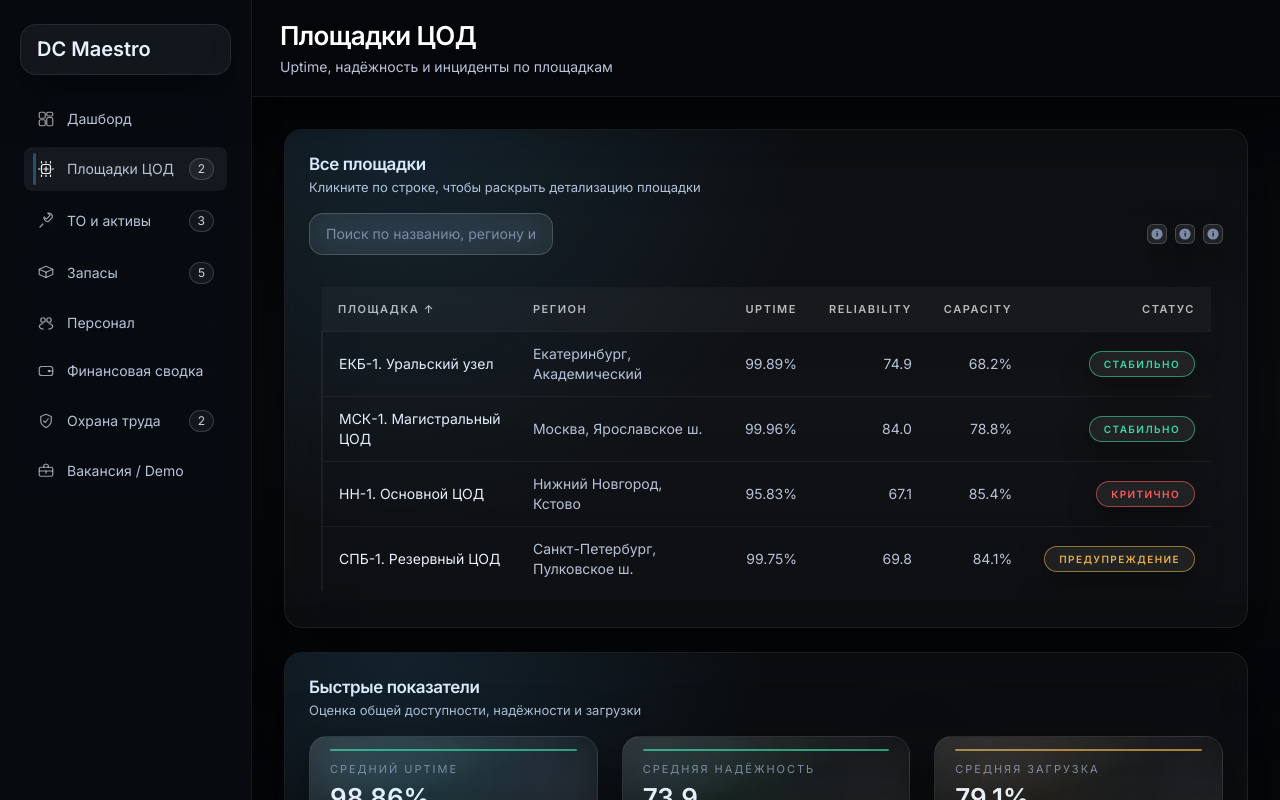
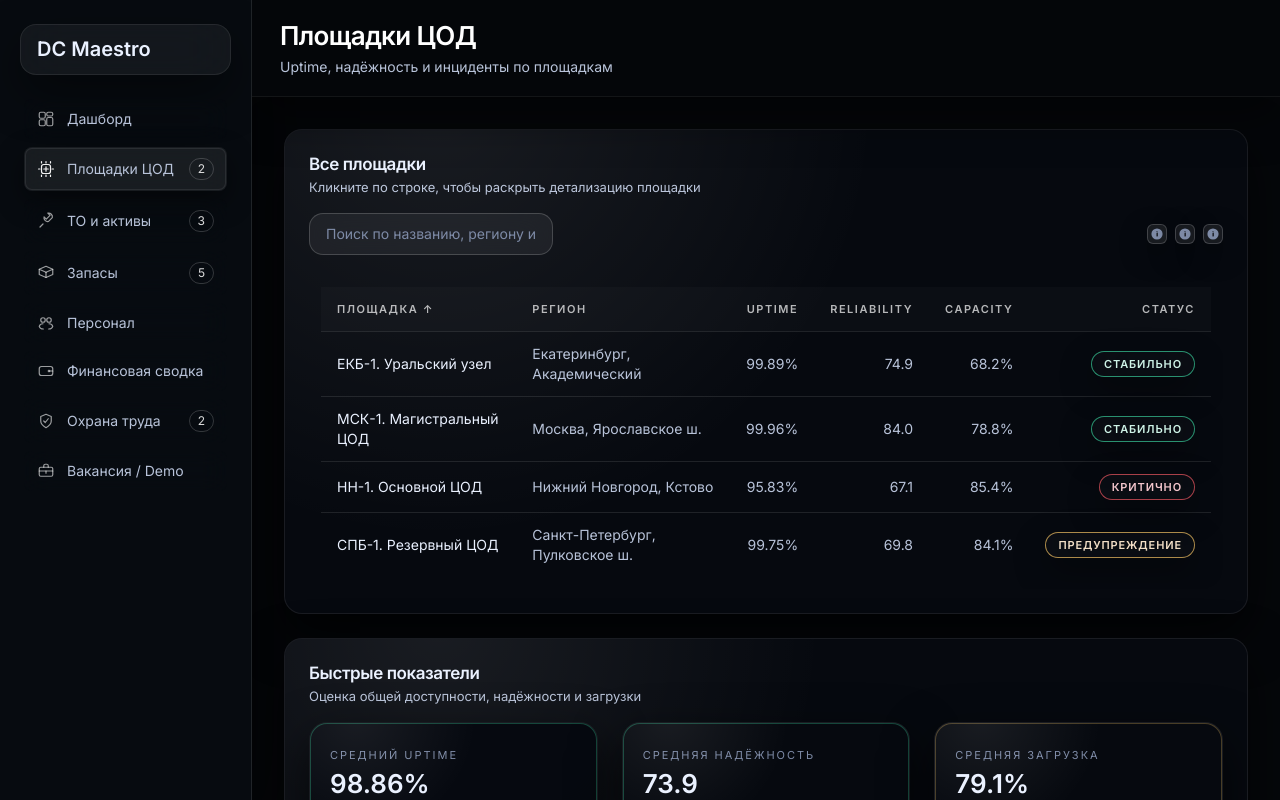
Before and after one commit to QuantumKeyUYU/dc-maestro, a React (Vite) app: page /sites in a window 1280 px wide. Built offline with nearby package versions, Linux system fonts and the light colour scheme.

Commit message:
Refine premium UI styling

```diff
--- a/src/app/App.tsx
+++ b/src/app/App.tsx
@@ -124,14 +124,14 @@ export default function App() {
   return (
     <div className="min-h-screen text-text-primary relative bg-[#05070A]">
       <div className="flex h-screen overflow-hidden relative">
-        <aside className="w-[260px] lg:w-[252px] md:w-[240px] sm:w-[220px] bg-[rgba(8,12,18,0.92)] border-r border-[rgba(255,255,255,0.06)] px-6 py-6 flex flex-col gap-6 backdrop-blur-[24px] shadow-[0_30px_90px_rgba(0,0,0,0.65)]">
+        <aside className="w-[260px] lg:w-[252px] md:w-[240px] sm:w-[220px] bg-[rgba(8,12,18,0.94)] border-r border-white/10 px-6 py-6 flex flex-col gap-6 backdrop-blur-2xl shadow-[0_30px_90px_rgba(0,0,0,0.65)]">
           <NavLink
             to="/"
             className={({ isActive }) =>
               clsx(
-                'relative block -mx-1 px-4 py-3 rounded-[16px] transition text-left space-y-1 border border-[rgba(255,255,255,0.08)] bg-[rgba(255,255,255,0.05)] shadow-[0_18px_48px_rgba(0,0,0,0.5)] backdrop-blur-2xl',
-                'hover:bg-white/[0.08] text-text-primary',
-                isActive && 'bg-white/[0.09] text-text-primary border-white/18'
+                'relative block -mx-1 px-4 py-3 rounded-[16px] transition text-left space-y-1 border border-[rgba(255,255,255,0.08)] bg-[rgba(255,255,255,0.05)] shadow-[0_18px_48px_rgba(0,0,0,0.45)] backdrop-blur-xl',
+                'hover:bg-white/[0.07] text-text-primary',
+                isActive && 'bg-white/[0.08] text-text-primary border-white/16'
               )
             }
           >
@@ -149,7 +149,7 @@ export default function App() {
                     clsx(
                       'relative flex items-center gap-3 rounded-lg px-3 py-2.5 text-sm transition-colors border border-transparent text-white/60 backdrop-blur-[14px]',
                       isActive
-                        ? 'bg-white/[0.06] text-white/95 pl-3 after:absolute after:left-2 after:top-1/2 after:-translate-y-1/2 after:h-8 after:w-[3px] after:rounded-full after:bg-accent-primary/35'
+                        ? 'bg-white/[0.07] text-white/95 shadow-[inset_0_0_0_1px_rgba(255,255,255,0.08),0_10px_28px_rgba(0,0,0,0.45)]'
                         : 'hover:bg-white/[0.04]'
                     )
                   }
@@ -159,7 +159,7 @@ export default function App() {
                       <Icon className={clsx('w-[18px] h-[18px]', isActive ? 'text-white/95' : 'text-white/60')} />
                       <span className="flex-1 min-w-0 text-left leading-tight relative truncate">{item.label}</span>
                       {item.badge ? (
-                        <span className="ml-auto inline-flex items-center justify-center rounded-full px-2 py-[2px] text-xs text-white/80 bg-white/5 border border-white/15">
+                        <span className="ml-auto inline-flex items-center justify-center rounded-full px-2 py-[2px] text-xs text-white/85 bg-white/6 border border-[rgba(255,255,255,0.18)]">
                           {item.badge.value}
                         </span>
                       ) : null}
@@ -171,7 +171,7 @@ export default function App() {
           </nav>
         </aside>
 
-        <main className="flex-1 overflow-y-auto scrollbar-thin relative z-0 bg-gradient-to-b from-transparent via-white/[0.02] to-transparent">
+        <main className="flex-1 overflow-y-auto scrollbar-thin relative z-0">
           <header className="sticky top-0 z-10 bg-[rgba(5,7,10,0.92)] backdrop-blur-[18px] border-b border-[rgba(255,255,255,0.06)] px-7 py-5 shadow-[0_18px_48px_rgba(0,0,0,0.45)]">
             <SectionHeader
               as="h1"
--- a/src/index.css
+++ b/src/index.css
@@ -9,7 +9,7 @@
 
   body {
     @apply text-text-primary antialiased;
-    background: radial-gradient(circle at 18% 16%, rgba(76, 184, 255, 0.035), transparent 32%), #05070a;
+    background: radial-gradient(circle at 20% 10%, rgba(79, 180, 255, 0.12), transparent 40%), #05070a;
     font-family: 'Inter', system-ui, -apple-system, BlinkMacSystemFont, 'Segoe UI', sans-serif;
   }
 
--- a/src/shared/components/Card.tsx
+++ b/src/shared/components/Card.tsx
@@ -7,10 +7,10 @@ export function Card({ children, className, title, subtitle, interactive = false
   return (
     <div
       className={clsx(
-        'relative overflow-hidden rounded-[18px] border border-[rgba(255,255,255,0.07)]',
-        'bg-[rgba(255,255,255,0.03)] backdrop-blur-[20px] p-6',
-        'shadow-[0_20px_60px_rgba(0,0,0,0.55)] transition-transform duration-150',
-        "before:pointer-events-none before:absolute before:inset-0 before:bg-[radial-gradient(circle_at_12%_-4%,rgba(76,184,255,0.12),transparent_42%)] before:content-['']",
+        'relative overflow-hidden rounded-[18px] border border-[rgba(255,255,255,0.08)]',
+        'bg-[rgba(7,10,16,0.96)] backdrop-blur-[18px] p-6',
+        'shadow-[0_20px_50px_rgba(0,0,0,0.65)] transition-transform duration-150',
+        "before:pointer-events-none before:absolute before:inset-0 before:bg-[radial-gradient(circle_at_16%_-6%,rgba(255,255,255,0.08),transparent_46%)] before:content-['']",
         interactive && 'hover:-translate-y-[1px] hover:shadow-[0_24px_70px_rgba(0,0,0,0.6)] cursor-pointer',
         className
       )}
--- a/src/shared/components/KpiBadge.tsx
+++ b/src/shared/components/KpiBadge.tsx
@@ -18,33 +18,21 @@ export function KpiBadge({ label, value, helperText, tone = 'neutral' }: KpiBadg
           ? 'ok'
           : 'neutral';
 
-  const glow =
+  const toneRing =
     accentTone === 'ok'
-      ? 'after:bg-[radial-gradient(circle_at_30%_10%,rgba(59,216,161,0.18),transparent_55%)]'
+      ? 'ring-[rgba(59,216,161,0.3)]'
       : accentTone === 'warn'
-        ? 'after:bg-[radial-gradient(circle_at_30%_10%,rgba(232,176,74,0.18),transparent_55%)]'
+        ? 'ring-[rgba(242,192,99,0.28)]'
         : accentTone === 'danger'
-          ? 'after:bg-[radial-gradient(circle_at_30%_10%,rgba(255,92,92,0.2),transparent_55%)]'
-          : 'after:bg-[radial-gradient(circle_at_30%_10%,rgba(76,184,255,0.24),transparent_55%)]';
-
-  const toneLine =
-    accentTone === 'ok'
-      ? 'before:bg-status-ok/70'
-      : accentTone === 'warn'
-        ? 'before:bg-status-warn/70'
-        : accentTone === 'danger'
-          ? 'before:bg-status-danger/70'
-          : 'before:bg-accent-primary/70';
+          ? 'ring-[rgba(255,92,103,0.32)]'
+          : 'ring-[rgba(79,180,255,0.26)]';
 
   return (
     <Card
       className={clsx(
         'relative flex flex-col gap-3 px-5 py-5 overflow-hidden isolate',
-        'bg-gradient-to-br from-white/10 via-white/0 to-white/5',
-        "before:content-[''] before:absolute before:left-5 before:right-5 before:top-3 before:h-[2px] before:rounded-full",
-        'after:content-[""] after:absolute after:inset-0 after:opacity-70 after:blur-2xl',
-        toneLine,
-        glow,
+        'ring-1 ring-inset',
+        toneRing,
         'border-[rgba(255,255,255,0.08)]'
       )}
     >
--- a/src/shared/components/SectionHeader.tsx
+++ b/src/shared/components/SectionHeader.tsx
@@ -27,7 +27,7 @@ export function SectionHeader({
       className={clsx(
         'flex flex-col gap-3 sm:flex-row sm:items-center sm:justify-between',
         framed &&
-          "relative overflow-hidden rounded-[18px] border border-[rgba(255,255,255,0.07)] bg-[rgba(255,255,255,0.03)] px-5 py-4 shadow-[0_18px_55px_rgba(0,0,0,0.55)] backdrop-blur-[20px] before:absolute before:inset-x-0 before:top-0 before:h-px before:bg-[rgba(255,255,255,0.08)] before:content-['']",
+          "relative overflow-hidden rounded-[18px] border border-[rgba(255,255,255,0.08)] bg-[rgba(7,10,16,0.96)] px-5 py-4 shadow-[0_20px_50px_rgba(0,0,0,0.65)] backdrop-blur-[18px] before:absolute before:inset-0 before:bg-[radial-gradient(circle_at_18%_-8%,rgba(255,255,255,0.08),transparent_48%)] before:opacity-80 before:content-['']",
         className
       )}
     >
--- a/src/shared/components/StatusPill.tsx
+++ b/src/shared/components/StatusPill.tsx
@@ -9,13 +9,13 @@ interface StatusPillProps {
 
 export function StatusPill({ label, tone = 'neutral', variant, size = 'md' }: StatusPillProps) {
   const base =
-    'inline-flex items-center rounded-full border backdrop-blur-[16px] font-semibold uppercase tracking-[0.14em] text-[10px] bg-[rgba(255,255,255,0.06)] shadow-[0_10px_28px_rgba(0,0,0,0.35)]';
+    'inline-flex items-center h-[26px] rounded-full border backdrop-blur-xl font-semibold uppercase tracking-[0.08em] text-[11px] bg-[rgba(255,255,255,0.02)] shadow-[0_12px_32px_rgba(0,0,0,0.35)]';
 
   const variants = {
-    ok: 'text-status-ok border-status-ok/60',
-    warn: 'text-status-warn border-status-warn/60',
-    danger: 'text-status-danger border-status-danger/60',
-    neutral: 'text-text-secondary border-white/30'
+    ok: 'text-[rgba(217,255,242,0.95)] border-[rgba(59,216,161,0.65)]',
+    warn: 'text-[rgba(255,235,210,0.95)] border-[rgba(242,192,99,0.7)]',
+    danger: 'text-[rgba(255,208,214,0.95)] border-[rgba(255,92,103,0.65)]',
+    neutral: 'text-white/70 border-white/12'
   } as const;
 
   const toneToVariant: Record<NonNullable<StatusPillProps['tone']>, keyof typeof variants> = {
@@ -28,7 +28,7 @@ export function StatusPill({ label, tone = 'neutral', variant, size = 'md' }: St
 
   const resolvedVariant: keyof typeof variants = variant ?? toneToVariant[tone];
 
-  const sizeClass = size === 'sm' ? 'h-[22px] px-3 text-[9px]' : 'h-[26px] px-3.5 text-[10px]';
+  const sizeClass = size === 'sm' ? 'h-[22px] px-2.5 text-[10px]' : 'px-3';
 
   return (
     <span className={clsx(base, variants[resolvedVariant], sizeClass)}>
--- a/src/shared/components/Table.tsx
+++ b/src/shared/components/Table.tsx
@@ -12,13 +12,13 @@ export function Table<T = unknown>({ children, className, onRowClick, isRowClick
         className={clsx(
           'overflow-x-auto scrollbar-thin rounded-2xl',
           framed
-            ? 'border border-[rgba(255,255,255,0.07)] bg-[rgba(255,255,255,0.03)] px-3 py-3 shadow-[0_20px_60px_rgba(0,0,0,0.55)] backdrop-blur-[20px]'
+            ? 'border border-[rgba(255,255,255,0.08)] bg-[rgba(7,10,16,0.96)] px-3 py-3 shadow-[0_20px_50px_rgba(0,0,0,0.65)] backdrop-blur-[18px]'
             : 'px-3 py-3',
           className
         )}
       >
         <table
-          className="min-w-full text-[13px] text-text-primary border-collapse [&>thead>tr>th]:py-3 [&>thead>tr>th]:px-4 [&>thead>tr>th]:text-[11px] [&>thead>tr>th]:font-semibold [&>thead>tr>th]:uppercase [&>thead>tr>th]:tracking-[0.14em] [&>thead>tr>th]:text-white/70 [&>thead]:bg-white/[0.03] [&>thead]:border-b [&>thead]:border-white/10 [&>tbody>tr]:border-b [&>tbody>tr]:border-white/5 [&>tbody>tr:last-child]:border-b-0 [&>tbody>tr>td]:py-3 [&>tbody>tr>td]:px-4 [&>tbody>tr>td]:align-middle [&>tbody>tr]:transition-colors [&>tbody>tr]:duration-150 [&>tbody>tr:hover]:bg-white/[0.03]"
+          className="min-w-full text-[13px] text-text-primary border-collapse [&>thead>tr>th]:py-3 [&>thead>tr>th]:px-4 [&>thead>tr>th]:text-[11px] [&>thead>tr>th]:font-semibold [&>thead>tr>th]:uppercase [&>thead>tr>th]:tracking-[0.14em] [&>thead>tr>th]:text-white/70 [&>thead]:bg-white/[0.02] [&>thead]:border-b [&>thead]:border-white/12 [&>tbody>tr]:border-b [&>tbody>tr]:border-white/6 [&>tbody>tr:last-child]:border-b-0 [&>tbody>tr>td]:py-3 [&>tbody>tr>td]:px-4 [&>tbody>tr>td]:align-middle [&>tbody>tr]:transition-colors [&>tbody>tr]:duration-150 [&>tbody>tr:hover]:bg-white/[0.04]"
         >
           {children}
         </table>
@@ -37,8 +37,8 @@ export function TableRow<T = unknown>({ row, className, children }: TableRowProp
     <tr
       onClick={() => clickable && onRowClick?.(row)}
       className={clsx(
-        'group transition-all duration-150 border-l-2 border-transparent',
-        clickable ? 'cursor-pointer hover:bg-white/[0.04]' : 'hover:bg-white/[0.03]',
+        'group transition-colors duration-150',
+        clickable ? 'cursor-pointer hover:bg-white/[0.05]' : 'hover:bg-white/[0.04]',
         className
       )}
     >
--- a/tailwind.config.cjs
+++ b/tailwind.config.cjs
@@ -17,12 +17,12 @@ module.exports = {
           muted: '#7E8BA7'
         },
         accent: {
-          primary: '#4CB8FF'
+          primary: '#4FB4FF'
         },
         status: {
           ok: '#3BD8A1',
-          warn: '#E8B04A',
-          danger: '#FF5C5C'
+          warn: '#F2C063',
+          danger: '#FF5C67'
         }
       },
       borderRadius: {
```
Also changed, not shown: src/modules/dashboard/DashboardPage.tsx (+5 -12 lines), src/modules/finance/FinancePage.tsx (+4 -4 lines).
